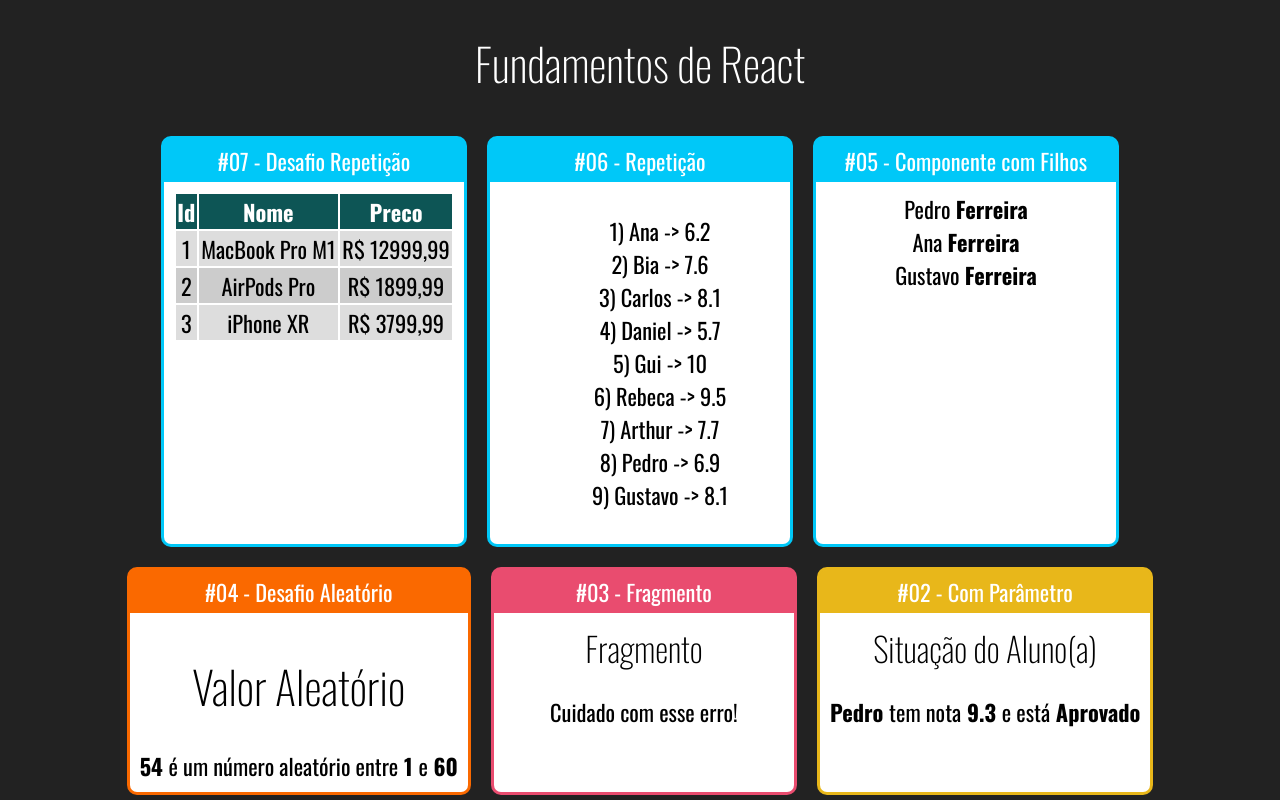
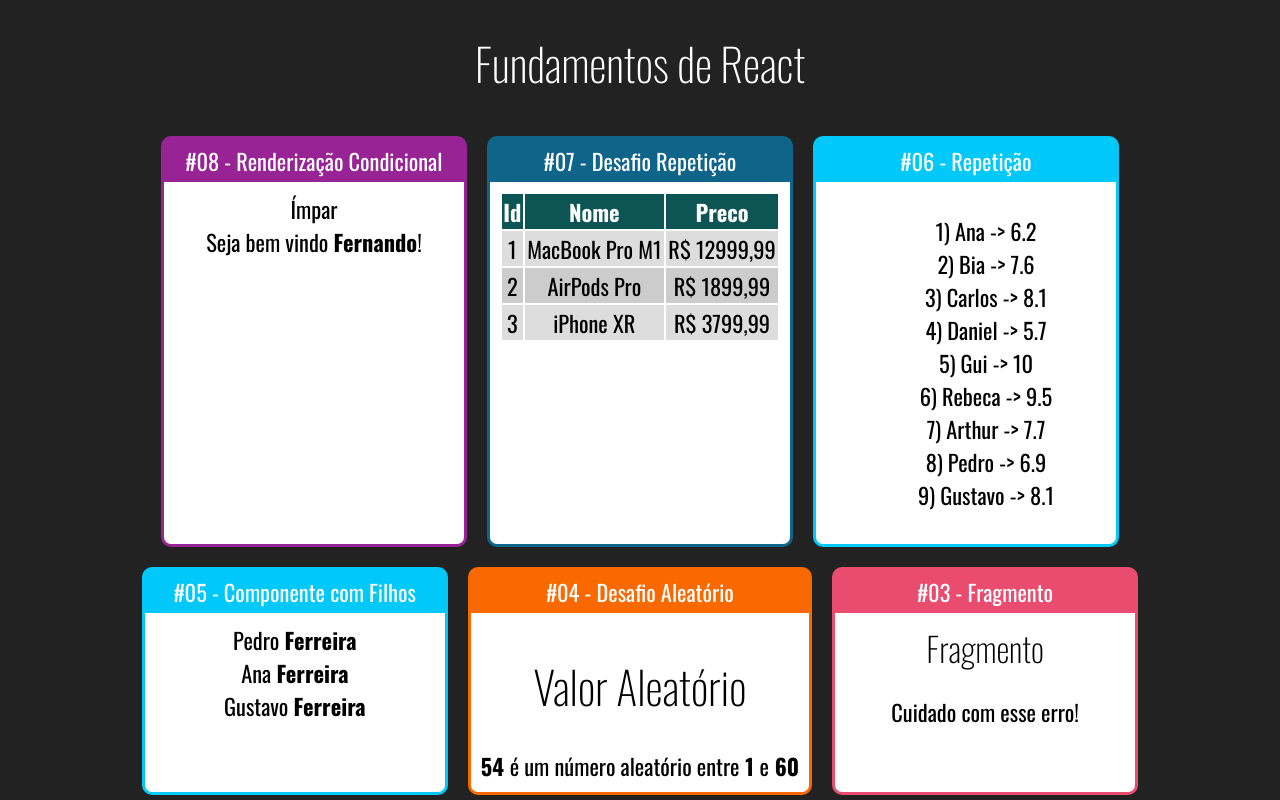
Before and after one commit to lucasmachadolopes/curso-react, a React (Create React App) app: page / in a window 1280 px wide. Shown: the top 800 px of the page. Built offline with nearby package versions, Linux system fonts and the light colour scheme.

Commit message:
Renderização condicional

```diff
--- a/src/App.jsx
+++ b/src/App.jsx
@@ -1,10 +1,14 @@
 import './App.css'
 import React from 'react'
+
+import Card from './componentes/layout/Card'
+
+import UsuarioInfo from './componentes/condicional/UsuarioInfo'
+import ParOuImpar from './componentes/condicional/ParOuImpar'
 import Primeiro from './componentes/basicos/Primeiro'
 import ComParametros from './componentes/basicos/ComParametro'
 import Fragmento from './componentes/basicos/Fragmento'
 import Aleatorio from './componentes/basicos/Aleatorio'
-import Card from './componentes/layout/Card'
 import Familia from './componentes/basicos/Familia'
 import FamiliaMembro from './componentes/basicos/FamiliaMembro'
 import ListaAlunos from './componentes/repeticao/ListaAlunos'
@@ -17,7 +21,11 @@
             <h1>Fundamentos de React</h1>
 
             <div className="Cards">
-                <Card titulo="#07 - Desafio Repetição" color="#00C8F8">
+                <Card titulo="#08 - Renderização Condicional" color="#982395">
+                    <ParOuImpar numero={21}></ParOuImpar>
+                    <UsuarioInfo usuario={{nome: 'Fernando'}}/>
+                </Card>
+                <Card titulo="#07 - Desafio Repetição" color="#0f6489">
                     <TabelaProdutos></TabelaProdutos>
                 </Card>
                 <Card titulo="#06 - Repetição" color="#00C8F8">
--- /dev/null
+++ b/src/componentes/condicional/If.js
@@ -0,0 +1,18 @@
+export default props => {
+    const elseChild = props.children.filter(child => {
+        return child.type && child.type.name === 'Else'
+    })[0]
+
+    const ifChildren = props.children.filter(child => {
+        return child != elseChild
+    })
+
+    if (props.test)
+        return ifChildren
+    else if (elseChild)
+        return elseChild
+    else
+        return false
+}
+
+export const Else = props => props.children
--- /dev/null
+++ b/src/componentes/condicional/ParOuImpar.jsx
@@ -0,0 +1,10 @@
+import React from 'react'
+
+export default props => {
+    const ehPar = props.numero % 2 === 0
+    return (
+        <div>
+            {ehPar ?<span>Par</span> : <span>Ímpar</span>}
+        </div>
+    )
+}
--- /dev/null
+++ b/src/componentes/condicional/UsuarioInfo.jsx
@@ -0,0 +1,21 @@
+import React from 'react'
+import If, { Else } from './If'
+/**
+* @author
+* @function
+**/
+
+export default props => {
+    const usuario = props.usuario || {}
+    return (
+        <div>
+            <If test={usuario && usuario.nome}>
+                Seja bem vindo <strong>{usuario.nome}</strong>!
+                <Else test={!usuario || !usuario.nome}>
+                    Seja bem vindo <strong>Amigão</strong>!
+                </Else>
+            </If>
+        </div>
+    )
+
+}
```
